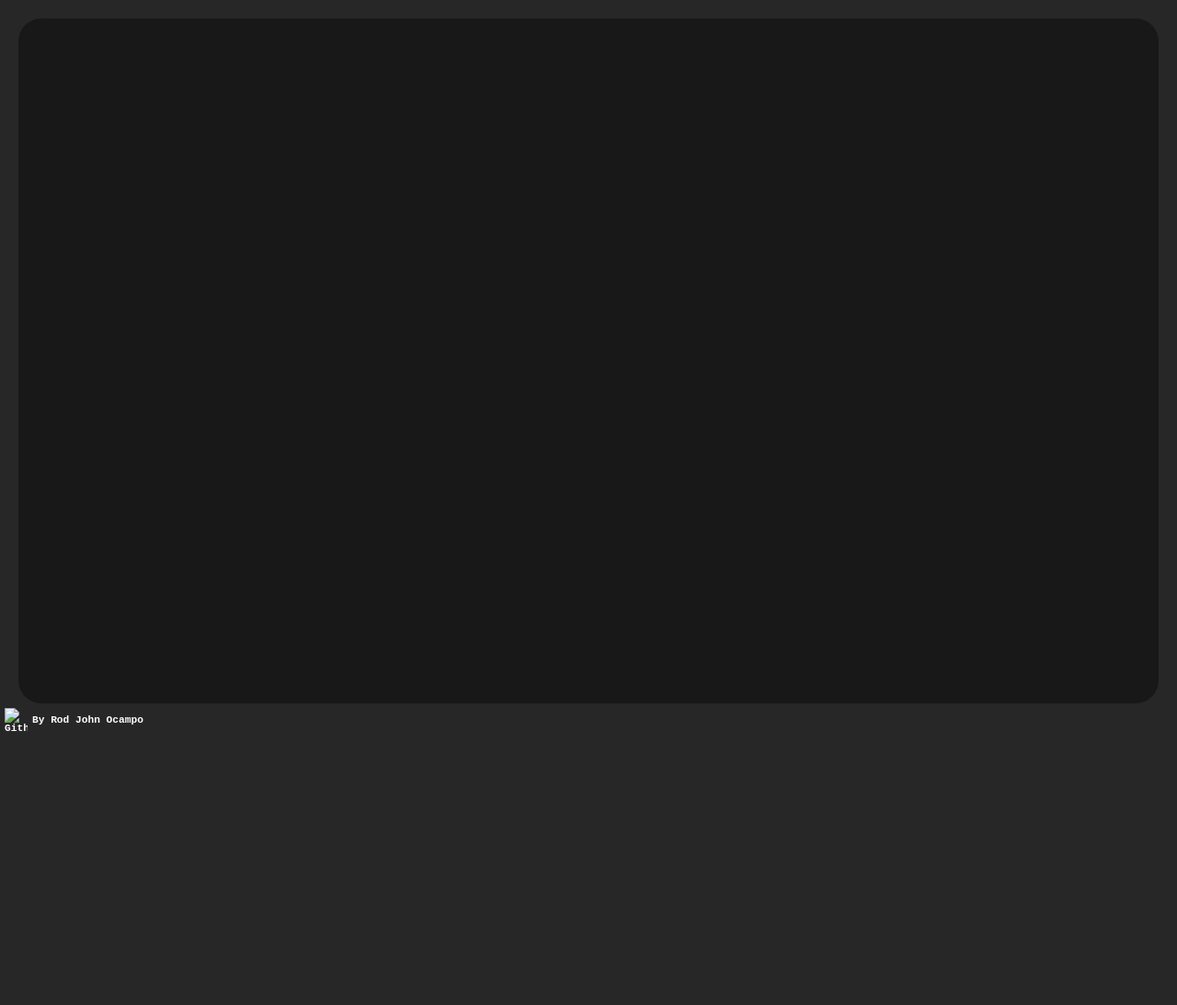
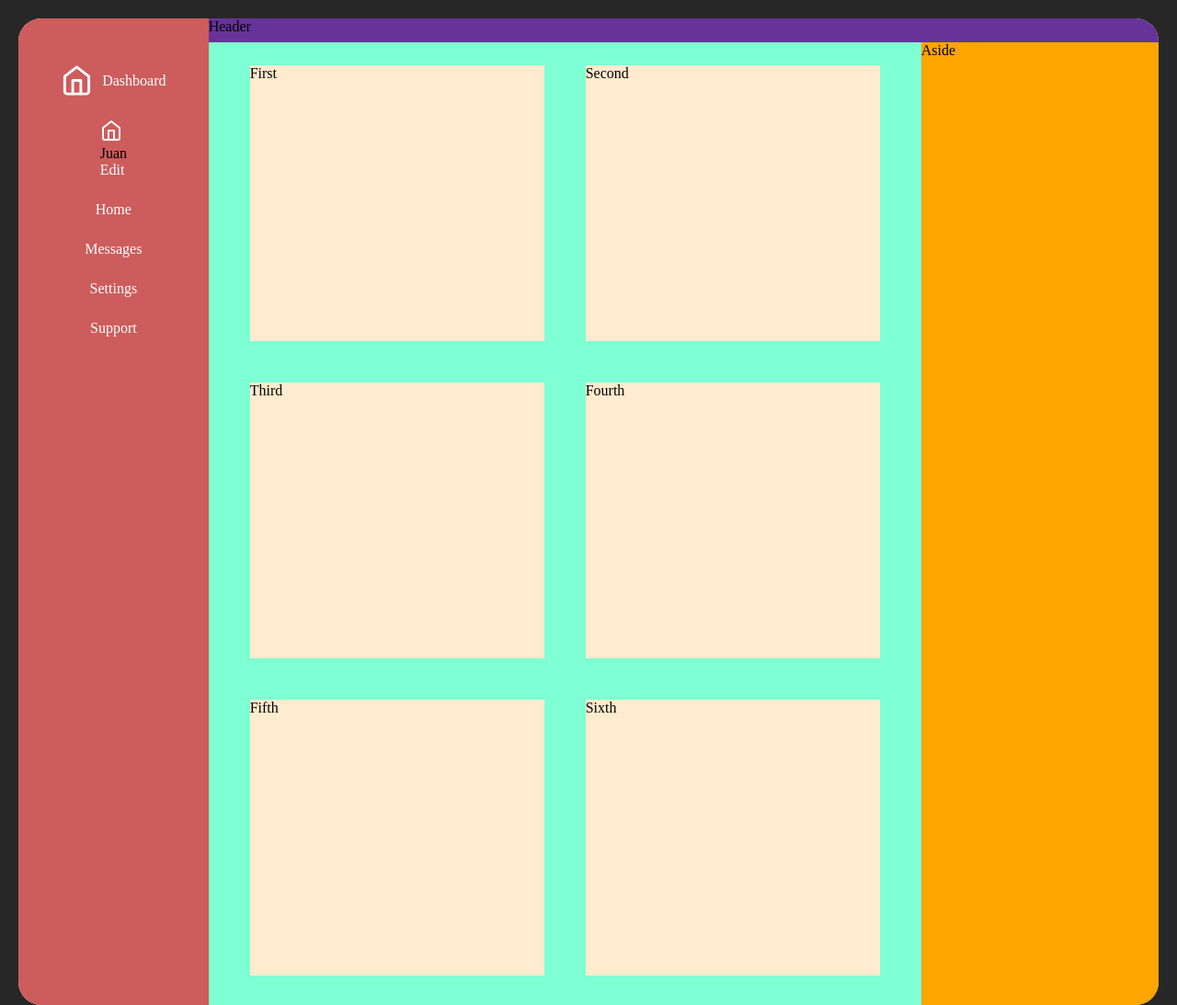
Before and after one commit to rjqocampo/admin-dashboard, a plain HTML site: page index.html in a window 1280 px wide. Shown: the top 1093 px of the page at 92% size. Before the commit the page ends 800 px from the top, so only its background shows below. Drawn offline with Linux system fonts and the light colour scheme.

Commit message:
Arrange grid section layout

```diff
--- a/index.html
+++ b/index.html
@@ -9,17 +9,45 @@
     <body>
         <div class=wrapper>
             <div class="dashboard">
+                <nav>
+                    <a href="" class="title">
+                        <img src="img/home.svg" alt="">
+                        <h1>Dashboard</h1>
+                    </a>
+                    <div class="container-profile">
+                        <img src="img/home.svg" alt="" class="profile-picture">
+                        <p>Juan</p>
+                        <a href="" class="edit">Edit</a>
+                    </div>
+
+
+                    <a href="">Home</a>
+                    <a href="">Messages</a>
+                    <a href="">Settings</a>
+                    <a href="">Support</a>
+
+                </nav>
+
                 <header>
+                    <h1>Header</h1>
+                </header>
 
-                </header>
-                <menu></menu>
-                <main></main>
-                <aside></aside>
+                <div class="container-main">
+                    <main>
+                        <div class="content">First</div>
+                        <div class="content">Second</div>
+                        <div class="content">Third</div>
+                        <div class="content">Fourth</div>
+                        <div class="content">Fifth</div>
+                        <div class="content">Sixth</div>
+                    </main>
+                    <aside><h1>Aside</h1></aside>
+                </div>
             </div>
         </div>
         <div class="github-wrapper">
             <a href="" target="_blank">
-                <img src="img/github.png" alt="Github icon. Silhouette of github's mascot.">
+                <img src="img/git1.png" alt="Github icon. Silhouette of github's mascot.">
                 <p>By Rod John Ocampo</p>
             </a>
         </div>
--- a/styles/style.scss
+++ b/styles/style.scss
@@ -1,4 +1,4 @@
-$viewport-height: calc(100vh - 55px);
+$font-white: white;
 
 /* -------------- CSS Reset -------------- */
 
@@ -36,22 +36,94 @@ input {
 /* -------------- Custom CSS -------------- */
 
 body {
-    background-color: rgb(39, 39, 39);;
+    min-height: 100vh;
+    background-color: rgb(39, 39, 39);
+
+    display: grid;
+    grid-template-rows: 1fr;
 }
 
 .wrapper {
+    height: 100%;
     background-color: rgb(39, 39, 39);
-    height: calc(100vh - 55px); // minus github link height
+
+
 }
 
 /* -------------- Dashboard -------------- */
 
 .dashboard {
-    background-color: rgb(24, 24, 24);
+    background-color: blanchedalmond;
     border-radius: 25px;
     margin: 20px;
-    height: 100%;
-    width: calc(100% - 40px); // minus scrollbar width
+    height: calc(100% - 25px);
+    // width: calc(100% - 40px);
+
+    display: grid;
+    grid-template-columns: 1fr 5fr;
+
+    nav {
+        background-color:indianred;
+        border-radius: 25px 0px 0px 25px;
+
+        grid-row: 1 / 3;
+        display: grid;
+        align-content: start;
+        justify-items: center;
+        gap: 25px;
+
+        .title {
+            margin-top: 50px;
+            display: grid;
+            align-items: center;
+            grid-auto-flow: column;
+            gap: 10px;
+            img {
+                height: 35px;
+                width: 35px;
+            }
+            h1 {
+                color: $font-white;
+                font-size: 1rem;
+            }
+        }
+        a {
+            color: $font-white;
+            text-decoration: none;
+        }
+    }
+
+    header {
+        background-color: rebeccapurple;
+        border-radius: 0px 25px 0px 0px;
+        grid-column: 2 / 4;
+
+    }
+
+    .container-main {
+        display: grid;
+        grid-auto-flow: column;
+        grid-template-columns: 3fr 1fr;
+        main {
+            background-color: aquamarine;
+            padding: 25px 45px;
+
+            display: grid;
+            grid-template-columns: repeat(auto-fit, minmax(300px, 1fr));
+            grid-auto-rows: 300px;
+            gap: 45px;
+
+            div {
+                background-color: blanchedalmond;
+            }
+        }
+        aside {
+            background-color:orange;
+            border-radius: 0px 0px 25px 0px;
+        }
+    }
+
+
 }
 
 /* -------------- Github -------------- */
```
Also changed, not shown: img/home.svg (added), styles/style.css, 1 other file.
